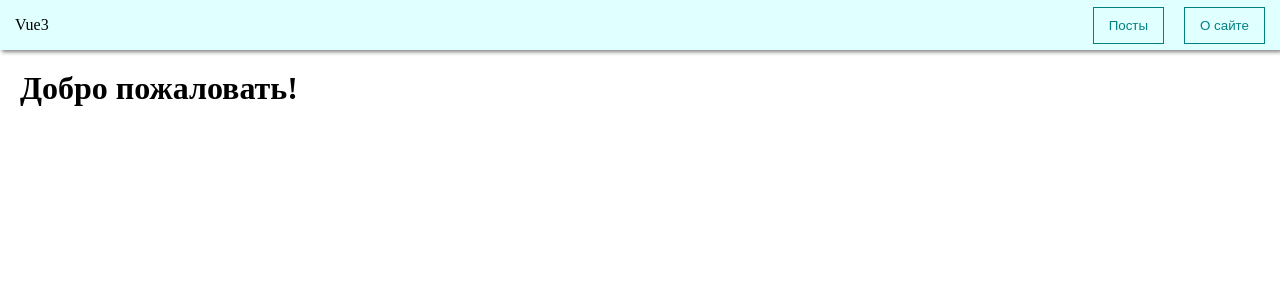
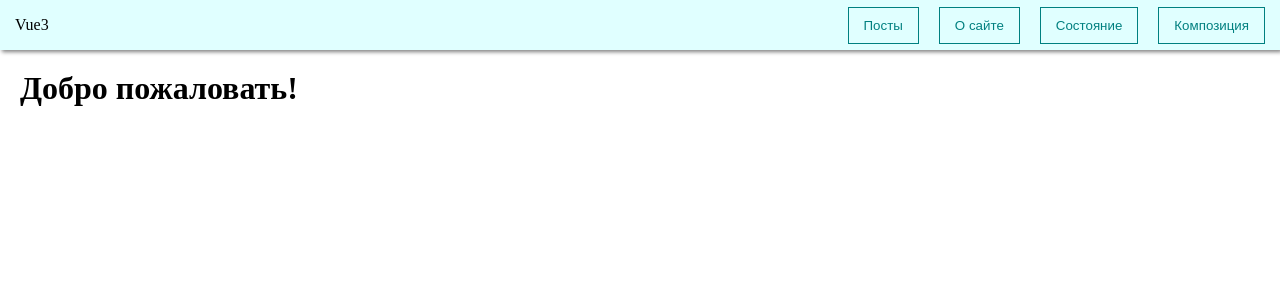
Before and after one commit to M4XPRD/Vue_playground, a Vue app in the folder project/: page / in a window 1280 px wide. Shown: the top 300 px of the page. Built offline with nearby package versions, Linux system fonts and the light colour scheme.

Commit message:
Navigation updated

```diff
--- a/project/src/components/NavigationBar.vue
+++ b/project/src/components/NavigationBar.vue
@@ -4,6 +4,8 @@
     <div class="navbar-buttons">
       <my-button @click="$router.push('/posts')">Посты</my-button>
       <my-button @click="$router.push('/about')" style="margin-left: 20px;">О сайте</my-button>
+      <my-button @click="$router.push('/store')" style="margin-left: 20px;">Состояние</my-button>
+      <my-button @click="$router.push('/composition')" style="margin-left: 20px;">Композиция</my-button>
     </div>
   </div>
 </template>
```
